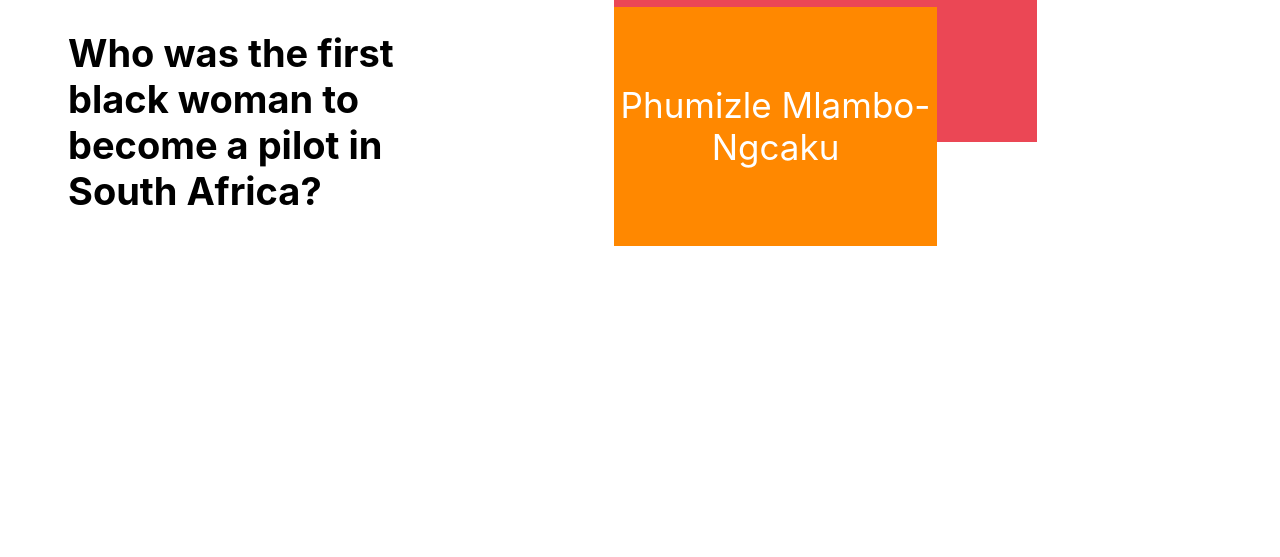
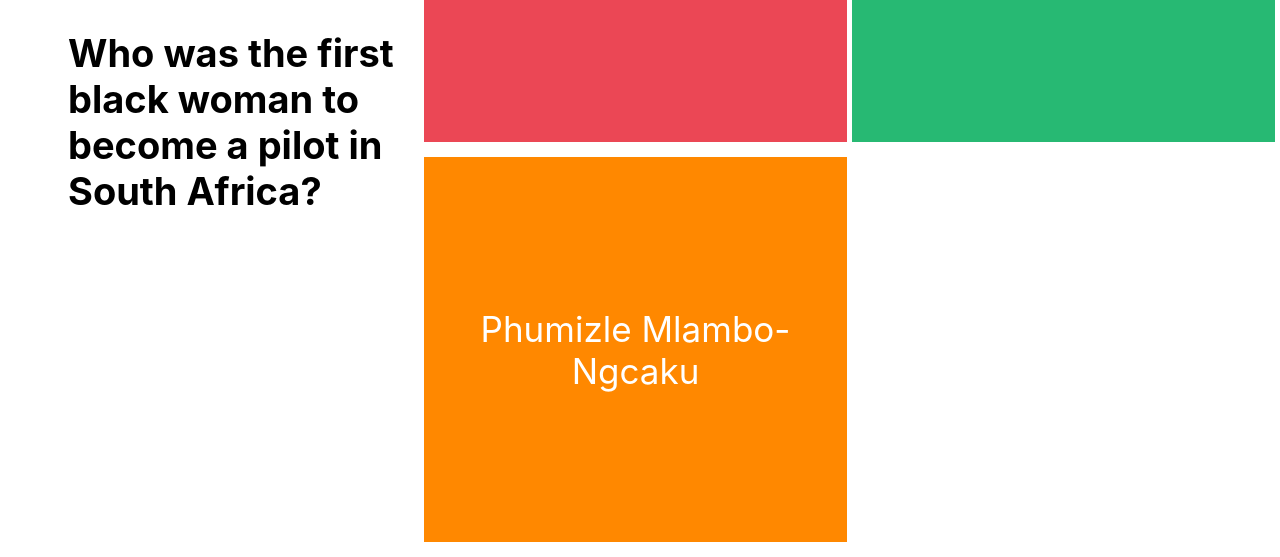
Before and after one commit to Siya-Humani/roadtoequalsmarterwithbolt, a plain HTML site: page questions.html in a window 1280 px wide. Shown: the part 243-800 px from the top of the page. Drawn offline with Linux system fonts and the light colour scheme.

Commit message:
Update questions.css

```diff
--- a/questions.css
+++ b/questions.css
@@ -58,6 +58,8 @@ body {
     cursor: pointer;
     text-align: center;
     position: auto;
+    width: 423px;
+    height: 385px;
 }
 .block1 {
     background-color: #5B68F6;
```
